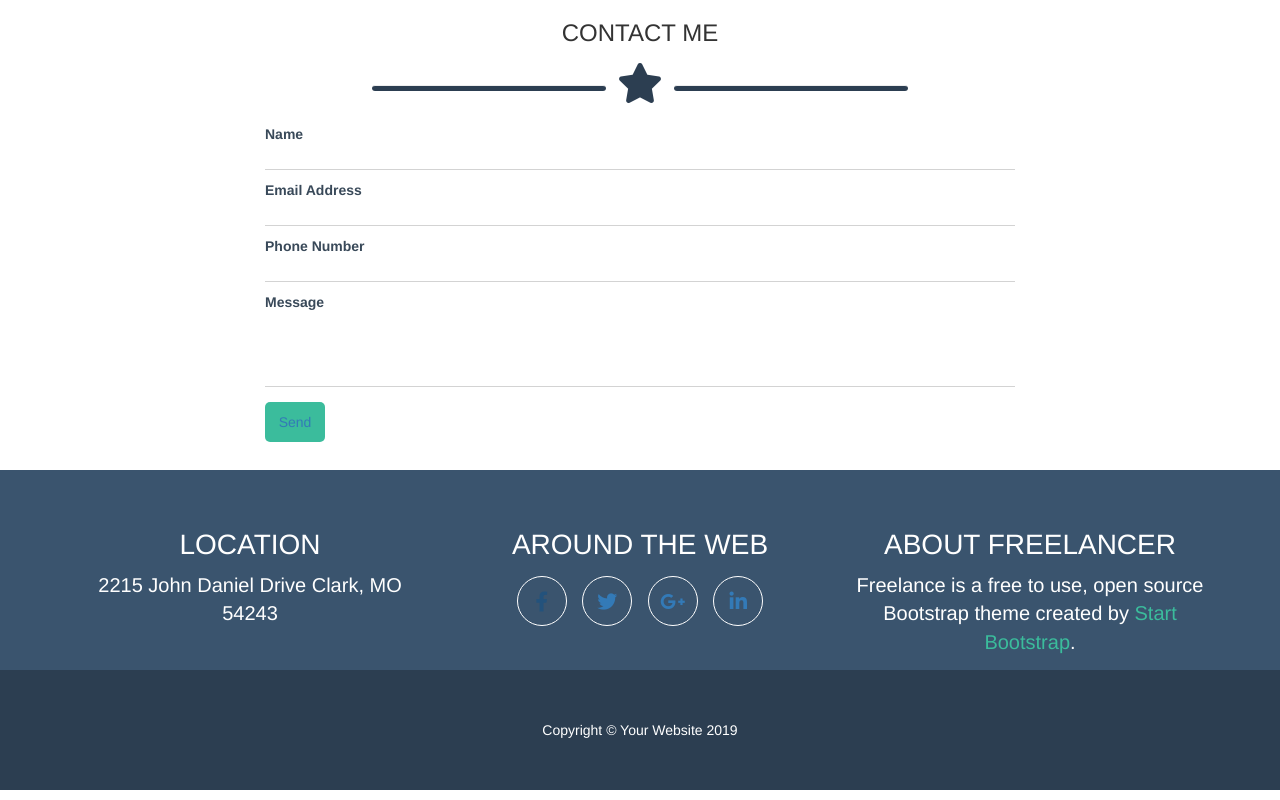
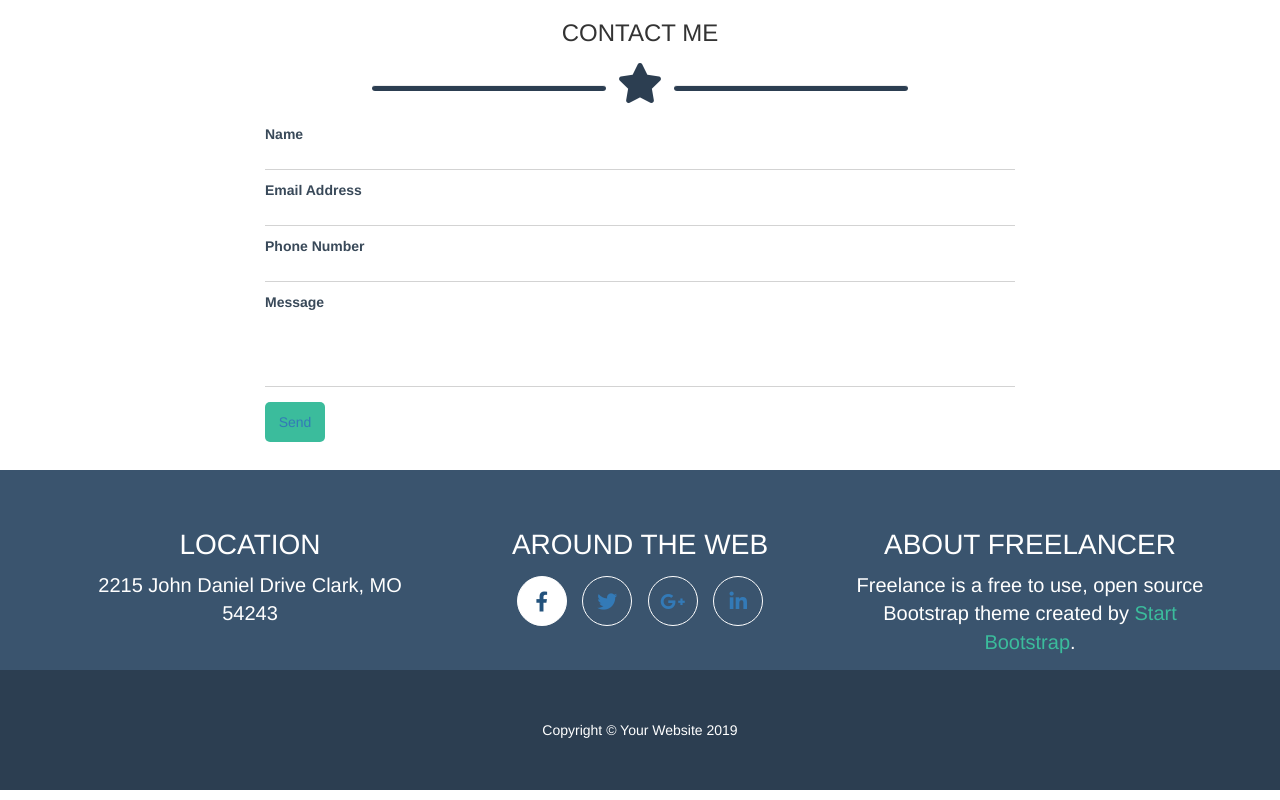
Before and after one commit to dfgiordano/html-css-bootstrap-freelancer, a plain HTML site: page index.html in a window 1280 px wide. In both pictures the pointer is over the element 541 px from the left and 2279 px from the top of the page. Shown: the part 1679-2479 px from the top of the page. Drawn offline with nearby package versions, Linux system fonts and the light colour scheme.

Commit message:
hover footer

```diff
--- a/css/style.css
+++ b/css/style.css
@@ -216,6 +216,12 @@ span {
     vertical-align: middle;
     background-color: #2C3E51;
 }
+.little_logos:hover {
+    color:#2C3E51;
+    background-color: white;
+}
+
+/* query */
 @media screen and (max-width: 767px) {
 
     header h4 {
```
